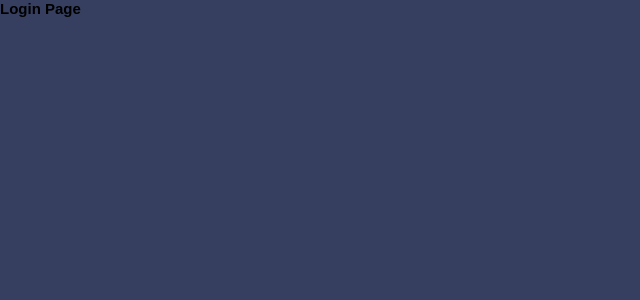
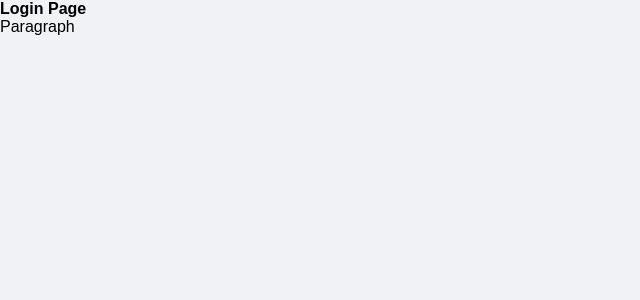
Before and after one commit to paulomiguelJS/authenticated-devfinance, a React (Vite) app: page /login in a window 1280 px wide. Shown: the top 300 px of the page, without its empty margins (0-640 px from the left). Built offline with nearby package versions, Linux system fonts and the light colour scheme.

Commit message:
Global Styled added

```diff
--- a/src/main.jsx
+++ b/src/main.jsx
@@ -5,5 +5,5 @@ import App from "./App";
 ReactDOM.createRoot(document.getElementById("root")).render(
   <React.StrictMode>
     <App />
-  </React.StrictMode>
+  </React.StrictMode>,
 );
--- a/src/pages/Login.jsx
+++ b/src/pages/Login.jsx
@@ -1,3 +1,8 @@
 export function Login() {
-  return <h1>Login Page</h1>;
+  return (
+    <>
+      <h1>Login Page</h1>
+      <p>Paragraph</p>
+    </>
+  );
 }
--- a/src/styles/global.js
+++ b/src/styles/global.js
@@ -1,4 +1,4 @@
-import { createGlobalStyle } from 'styled-components'
+import { createGlobalStyle } from "styled-components";
 
 export const GlobalStyle = createGlobalStyle`
 
@@ -8,15 +8,35 @@ export const GlobalStyle = createGlobalStyle`
     box-sizing: border-box;
 
     font-family: "Poppins", sans-serif;
+    font-weight: 400;
     font-size: 1rem;
   }
 
   html {
+    @media (max-width:1080px) {
     font-size: 93.75%;
+    }
+
+    @media (max-width: 720px) {
+      font-size: 87.5%;
+    }
   }
 
   body {
-    background: ${(props) => props.theme['blue-600']};
+    background: ${(props) => props.theme["white-400"]};
   }
 
-`
+  h1, h2, h3, h4, h5, h6, strong {
+    font-weight: 600;
+  }
+
+  button {
+    cursor: pointer;
+  }
+
+  [disable] {
+    opacity: 0.6;
+    cursor: not-allowed;
+  }
+
+`;
--- a/src/styles/themes/default.js
+++ b/src/styles/themes/default.js
@@ -1,6 +1,6 @@
 export const defaultTheme = {
-  'blue-600': '#363f5f',
-  white: '#f0f2f5',
-  'green-300': '#49aa26',
-  'green-100': '#3dd705',
-}
+  "blue-600": "#363f5f",
+  "white-400": "#f0f2f5",
+  "green-300": "#49aa26",
+  "green-100": "#3dd705",
+};
```
Also changed, not shown: src/Router.jsx (+4 -4 lines).
